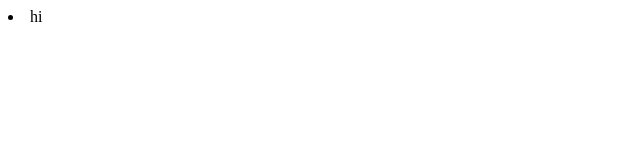
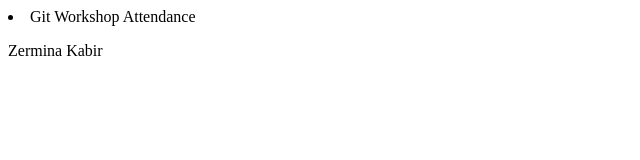
Before and after one commit to WiCNCC/practicegit1, a plain HTML site: page index.html in a window 1280 px wide. Shown: the whole page, without its empty margins (0-640 px from the left). Drawn offline with Linux system fonts and the light colour scheme.

Commit message:
Added name to list

```diff
--- a/index.html
+++ b/index.html
@@ -1,6 +1,8 @@
 <html>
 <head></head>
 <body>
-<li> hi </li>
+<li> Git Workshop Attendance</li>
+<p>Zermina Kabir
+</p>
 </body>
 </html>
```
